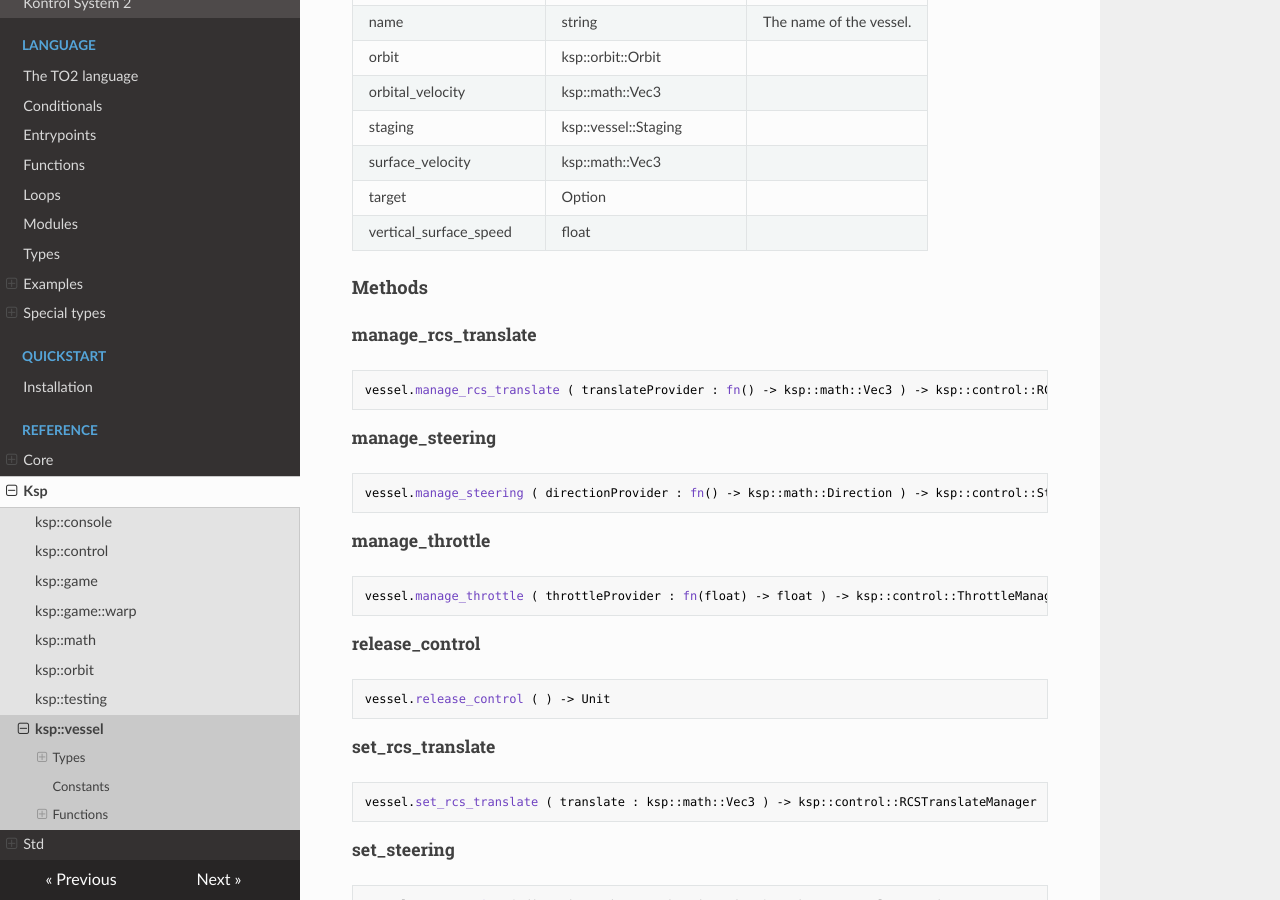
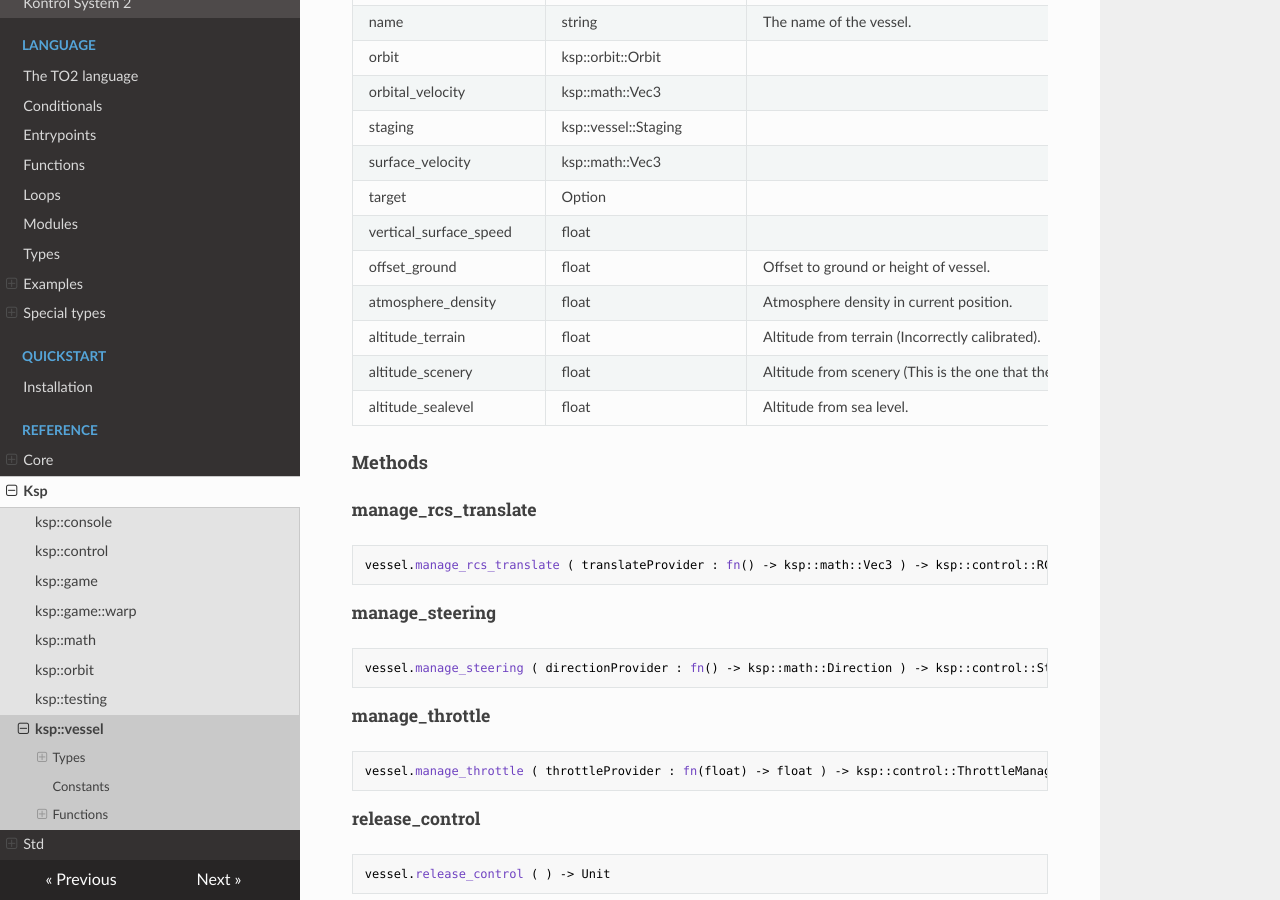
Before and after one commit to untoldwind/KontrolSystem2, an MkDocs documentation site: the page built from docs/reference/ksp/vessel.md, in a window 1280 px wide and 900 px high, scrolled down 5876 px. Built offline with MkDocs 1.6.1, drawn with Linux system fonts in a browser that asks for light colours; nearby versions of some CDN libraries.

Commit message:
Update vessel.md

```diff
--- a/docs/reference/ksp/vessel.md
+++ b/docs/reference/ksp/vessel.md
@@ -283,6 +283,13 @@ staging | ksp::vessel::Staging |
 surface_velocity | ksp::math::Vec3 |
 target | Option<ksp::vessel::Targetable> |
 vertical_surface_speed | float |
+offset_ground | float | Offset to ground or height of vessel.
+atmosphere_density | float | Atmosphere density in current position.
+altitude_terrain | float | Altitude from terrain (Incorrectly calibrated).
+altitude_scenery | float | Altitude from scenery (This is the one that the game shows).
+altitude_sealevel | float | Altitude from sea level.
+
+
 
 #### Methods
 
```
